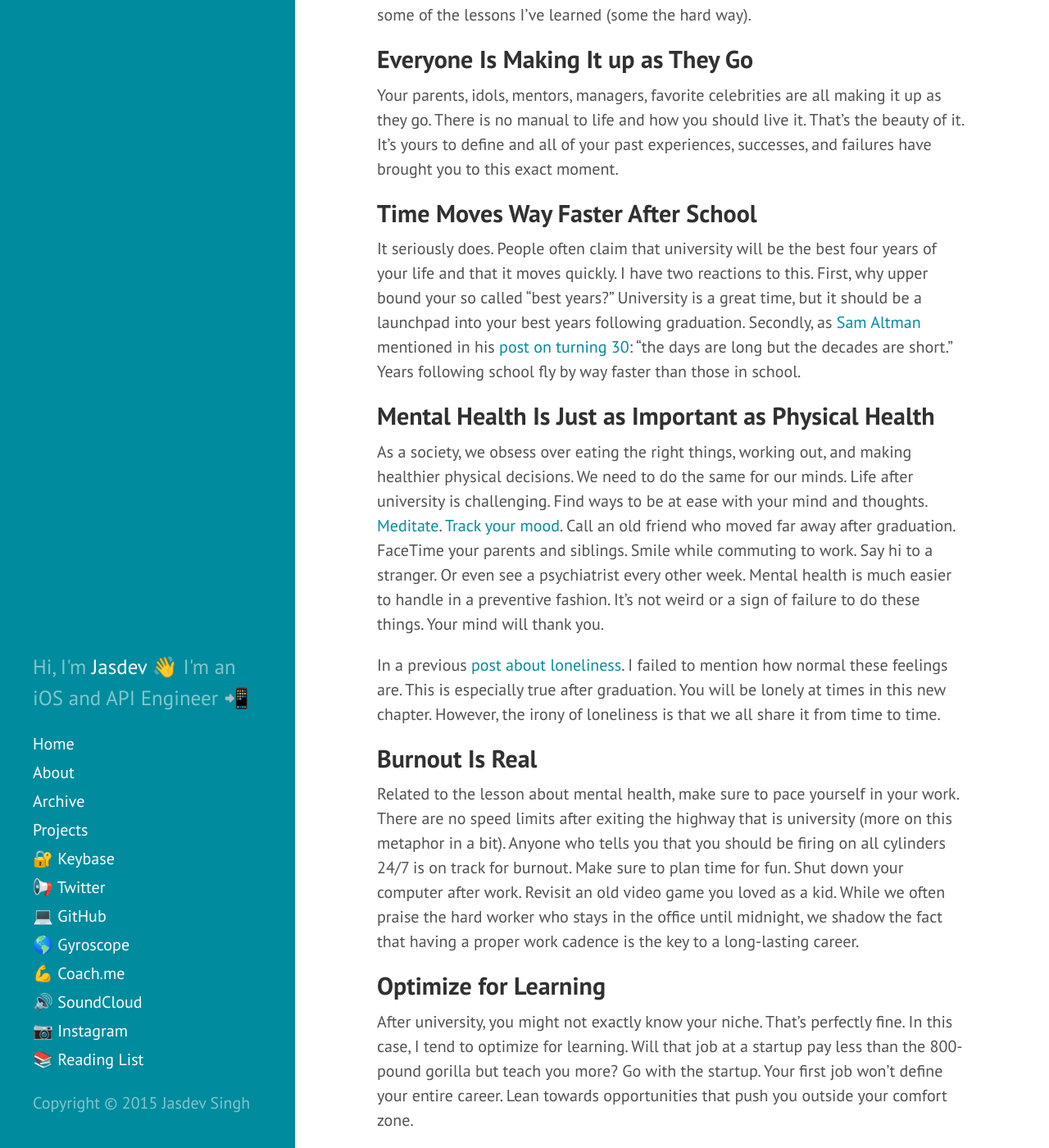
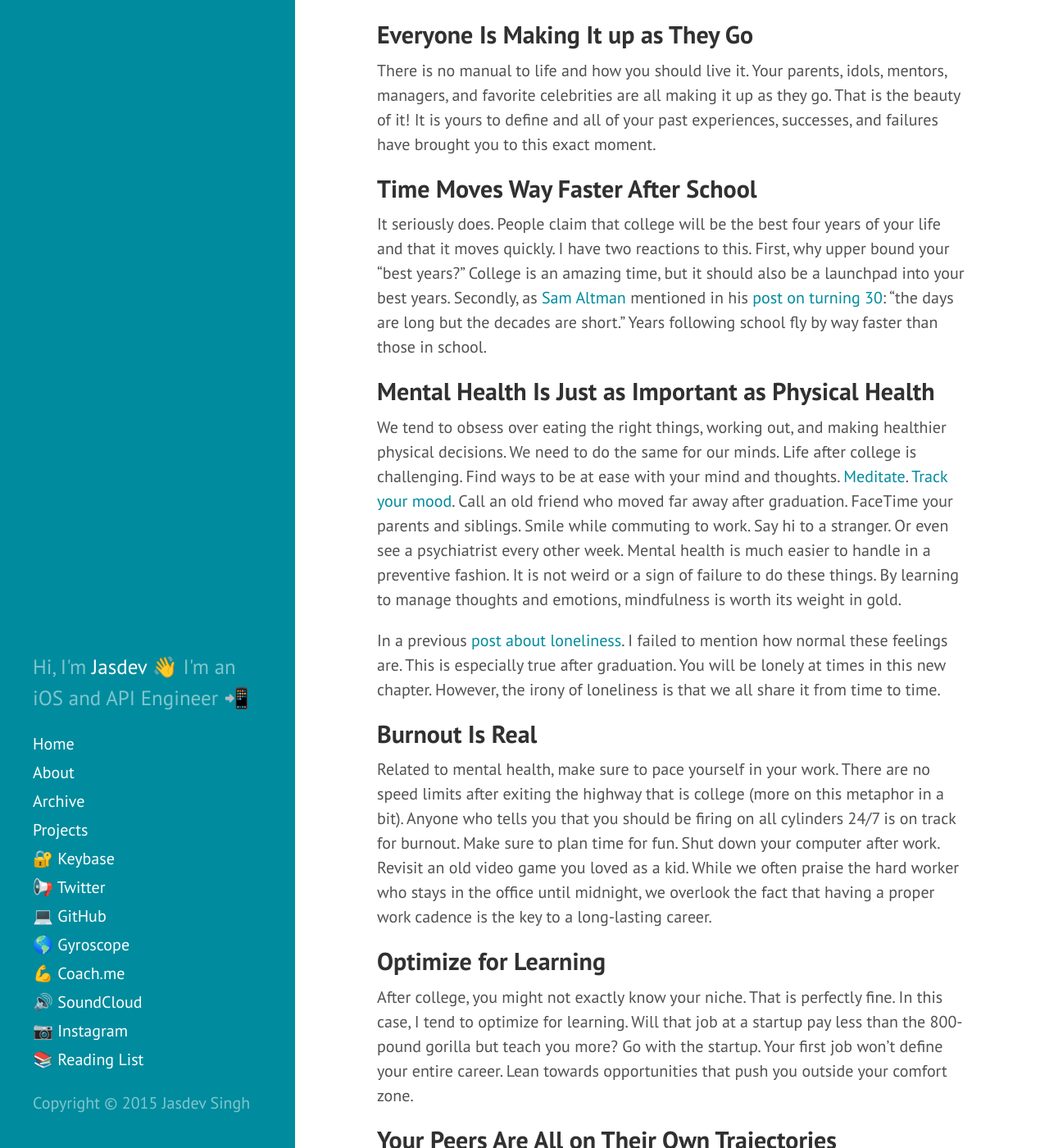
Before and after one commit to rvsrvs/jasdev.github.io, a Jekyll site: the page built from _posts/2015-08-30-lessons-after-school.md, in a window 1280 px wide and 1400 px high, scrolled down 297 px. Shown: the whole window at 82% size. Built offline with Jekyll 4.4.1, drawn with Linux system fonts in a browser that asks for light colours; Markdown is read by kramdown in place of the engine named in the settings; some of the changed text lies outside the part shown.

Commit message:
Edits from Anish

```diff
--- a/_posts/2015-08-30-lessons-after-school.md
+++ b/_posts/2015-08-30-lessons-after-school.md
@@ -1,36 +1,36 @@
 ---
 layout: post
-title: Lessons After School
-permalink: lessons-after-school
+title: Lessons After College
+permalink: lessons-after-college
 ---
 
-1 year, 3 months, and 12 days ago I graduated from university. I feel that the the transition from high school to university is openly discussed. But the following transition into the real world tends to fly under the radar. Life after school has taught me a lot about myself and I'm writing this post as a form of reflection on some of the lessons I've learned (some the hard way).
+1 year, 3 months, and 12 days ago I graduated from college. I feel the transition from high school to college is openly discussed, but the following transition into the real world is not. Life after school has taught me about myself and I am writing this post as a reflection on some of the lessons I have learned (some the hard way).
 
 ## Everyone Is Making It up as They Go
 
-Your parents, idols, mentors, managers, favorite celebrities are all making it up as they go. There is no manual to life and how you should live it. That's the beauty of it. It's yours to define and all of your past experiences, successes, and failures have brought you to this exact moment.
+There is no manual to life and how you should live it. Your parents, idols, mentors, managers, and favorite celebrities are all making it up as they go. That is the beauty of it! It is yours to define and all of your past experiences, successes, and failures have brought you to this exact moment.
 
 ## Time Moves Way Faster After School
 
-It seriously does. People often claim that university will be the best four years of your life and that it moves quickly. I have two reactions to this. First, why upper bound your so called "best years?" University is a great time, but it should be a launchpad into your best years following graduation. Secondly, as [Sam Altman](https://twitter.com/sama) mentioned in his [post on turning 30](http://blog.samaltman.com/the-days-are-long-but-the-decades-are-short): "the days are long but the decades are short." Years following school fly by way faster than those in school.
+It seriously does. People claim that college will be the best four years of your life and that it moves quickly. I have two reactions to this. First, why upper bound your "best years?" College is an amazing time, but it should also be a launchpad into your best years. Secondly, as [Sam Altman](https://twitter.com/sama) mentioned in his [post on turning 30](http://blog.samaltman.com/the-days-are-long-but-the-decades-are-short): "the days are long but the decades are short." Years following school fly by way faster than those in school.
 
 ## Mental Health Is Just as Important as Physical Health
 
-As a society, we obsess over eating the right things, working out, and making healthier physical decisions. We need to do the same for our minds. Life after university is challenging. Find ways to be at ease with your mind and thoughts. [Meditate](https://www.headspace.com). [Track your mood](http://moodnotes.thriveport.com). Call an old friend who moved far away after graduation. FaceTime your parents and siblings. Smile while commuting to work. Say hi to a stranger. Or even see a psychiatrist every other week. Mental health is much easier to handle in a preventive fashion. It's not weird or a sign of failure to do these things. Your mind will thank you.
+We tend to obsess over eating the right things, working out, and making healthier physical decisions. We need to do the same for our minds. Life after college is challenging. Find ways to be at ease with your mind and thoughts. [Meditate](https://www.headspace.com). [Track your mood](http://moodnotes.thriveport.com). Call an old friend who moved far away after graduation. FaceTime your parents and siblings. Smile while commuting to work. Say hi to a stranger. Or even see a psychiatrist every other week. Mental health is much easier to handle in a preventive fashion. It is not weird or a sign of failure to do these things. By learning to manage thoughts and emotions, mindfulness is worth its weight in gold.
 
 In a previous [post about loneliness](http://jasdev.me/remote-work-and-loneliness/). I failed to mention how normal these feelings are. This is especially true after graduation. You will be lonely at times in this new chapter. However, the irony of loneliness is that we all share it from time to time.
 
 ## Burnout Is Real
 
-Related to the lesson about mental health, make sure to pace yourself in your work. There are no speed limits after exiting the highway that is university (more on this metaphor in a bit). Anyone who tells you that you should be firing on all cylinders 24/7 is on track for burnout. Make sure to plan time for fun. Shut down your computer after work. Revisit an old video game you loved as a kid. While we often praise the hard worker who stays in the office until midnight, we shadow the fact that having a proper work cadence is the key to a long-lasting career.
+Related to mental health, make sure to pace yourself in your work. There are no speed limits after exiting the highway that is college (more on this metaphor in a bit). Anyone who tells you that you should be firing on all cylinders 24/7 is on track for burnout. Make sure to plan time for fun. Shut down your computer after work. Revisit an old video game you loved as a kid. While we often praise the hard worker who stays in the office until midnight, we overlook the fact that having a proper work cadence is the key to a long-lasting career.
 
 ## Optimize for Learning
 
-After university, you might not exactly know your niche. That's perfectly fine. In this case, I tend to optimize for learning. Will that job at a startup pay less than the 800-pound gorilla but teach you more? Go with the startup. Your first job won't define your entire career. Lean towards opportunities that push you outside your comfort zone.
+After college, you might not exactly know your niche. That is perfectly fine. In this case, I tend to optimize for learning. Will that job at a startup pay less than the 800-pound gorilla but teach you more? Go with the startup. Your first job won't define your entire career. Lean towards opportunities that push you outside your comfort zone.
 
 ## Your Peers Are All on Their Own Trajectories
 
-In school, it's too easy to fall into the trap of **falsely** comparing yourself to others. Whether it's by GPA, courses taken, etc. these metrics aren't clean-cut buckets. Moreover, after school, everyone embarks on their own trajectories and you need to make sure not to juxtapose them. Life is a race against yourself.
+In school, it's too easy to fall into the trap of **falsely** comparing yourself to others. Whether it's by GPA or courses taken, these metrics aren not clean-cut. Moreover, after school, everyone embarks on their own trajectories and you need to make sure not to juxtapose them. Life is a race against yourself.
 
 Additionally, just because someone has years of prior experience doesn't mean they can't one day be your peer. "[A little bit of slope makes up for a lot of y-intercept](https://www.quora.com/What-are-the-most-profound-life-lessons-from-Stanford-Professor-John-Ousterhout/answer/Eric-Conner?srid=kI&share=1)."
 
@@ -44,7 +44,7 @@ Additionally, just because someone has years of prior experience doesn't mean th
 
 ## No Matter What Happens, It'll Be Just Right
 
-Transitioning from university to the real world often leaves some aspects of your life in a difficult situation. Will you still be close to friends who are moving to a different city? Should you try a long-distance relationship with your boyfriend/girlfriend? I've coped with these difficult questions by being at ease with all possible outcomes. Some friends will naturally fall out of touch and that's perfectly fine. Hold onto those that stay close. Long-distance relationships can work, but if they don't, you'll know right away. No matter what happens, it'll be just right.
+Transitioning from college to the real world often leaves some aspects of your life in a difficult situation. Will you still be close to friends who are moving to a different city? Should you try a long-distance relationship with your boyfriend/girlfriend? I have coped with these difficult questions by being at ease with all possible outcomes. Some friends will naturally fall out of touch and that's perfectly fine. Hold onto those that stay close. Long-distance relationships can work, but if they don't, you'll know right away. No matter what happens, it'll be just right.
 
 ## Take Time to Reflect
 
@@ -52,4 +52,4 @@ You know that [quote about the second best time to plant a tree being now](http:
 
 ## There Are No Guardrails
 
-I like to think of university as a highway that you and your peers are driving along. You have the safe comfort of guardrails to keep you on track. Graduation is much like taking an exit in this regard. No one will tell you what you should do, when you should do it, or how to approach it. You're own your own now. Maybe you'll blaze a new trail. Maybe you'll find yourself at an intersection with an old friend. In either case, take care of your vehicle, visit rest stops, and enjoy the journey.
+I like to think of college as a highway that you and your peers are driving along. You have the safe comfort of guardrails to keep you on track. Graduation is much like taking an exit in this regard. No one will tell you what you should do, when you should do it, or how to approach it. You are own your own now. Maybe you'll blaze a new trail. Maybe you'll find yourself at an intersection with an old friend. In either case, take care of your vehicle, visit rest stops, and enjoy the journey!
```
